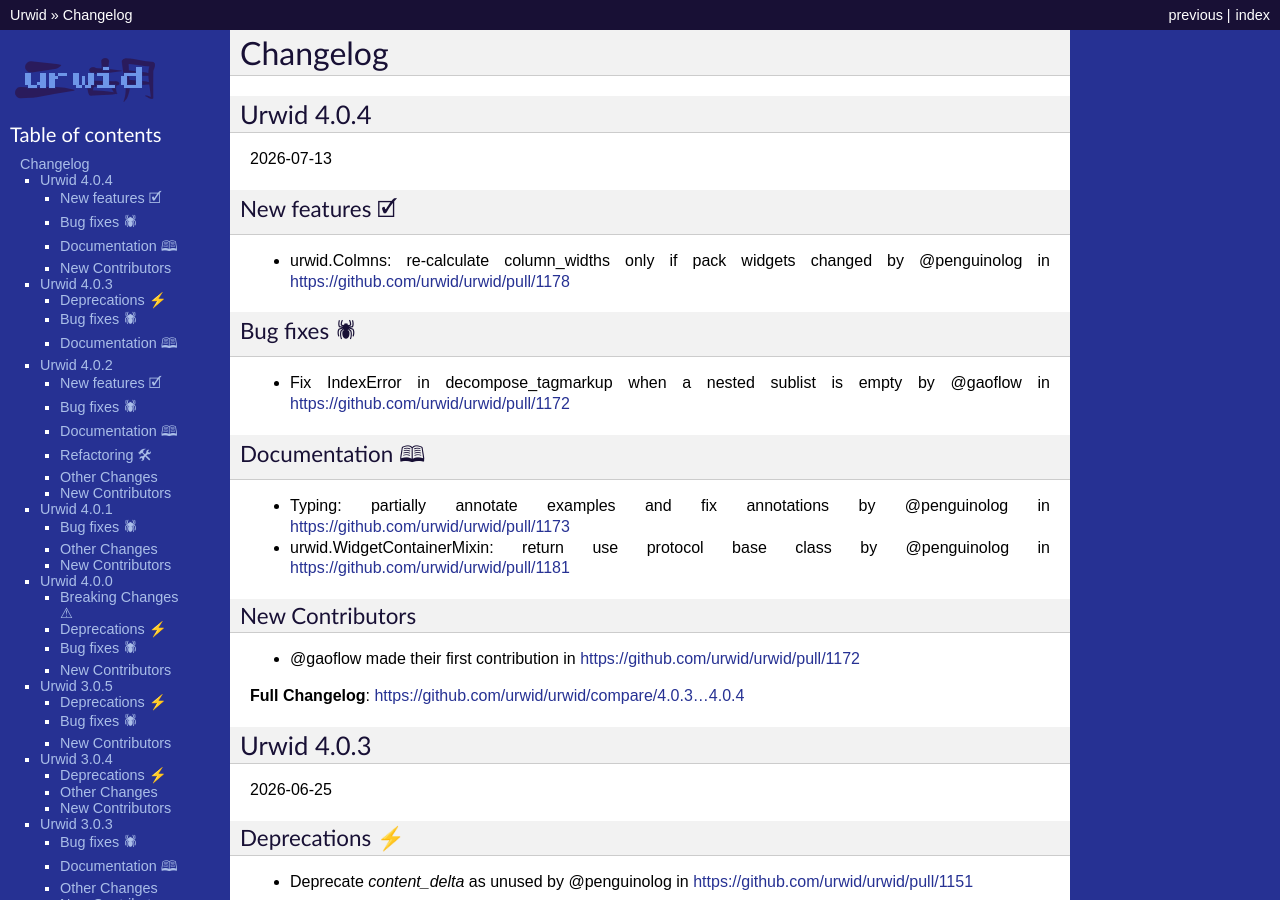
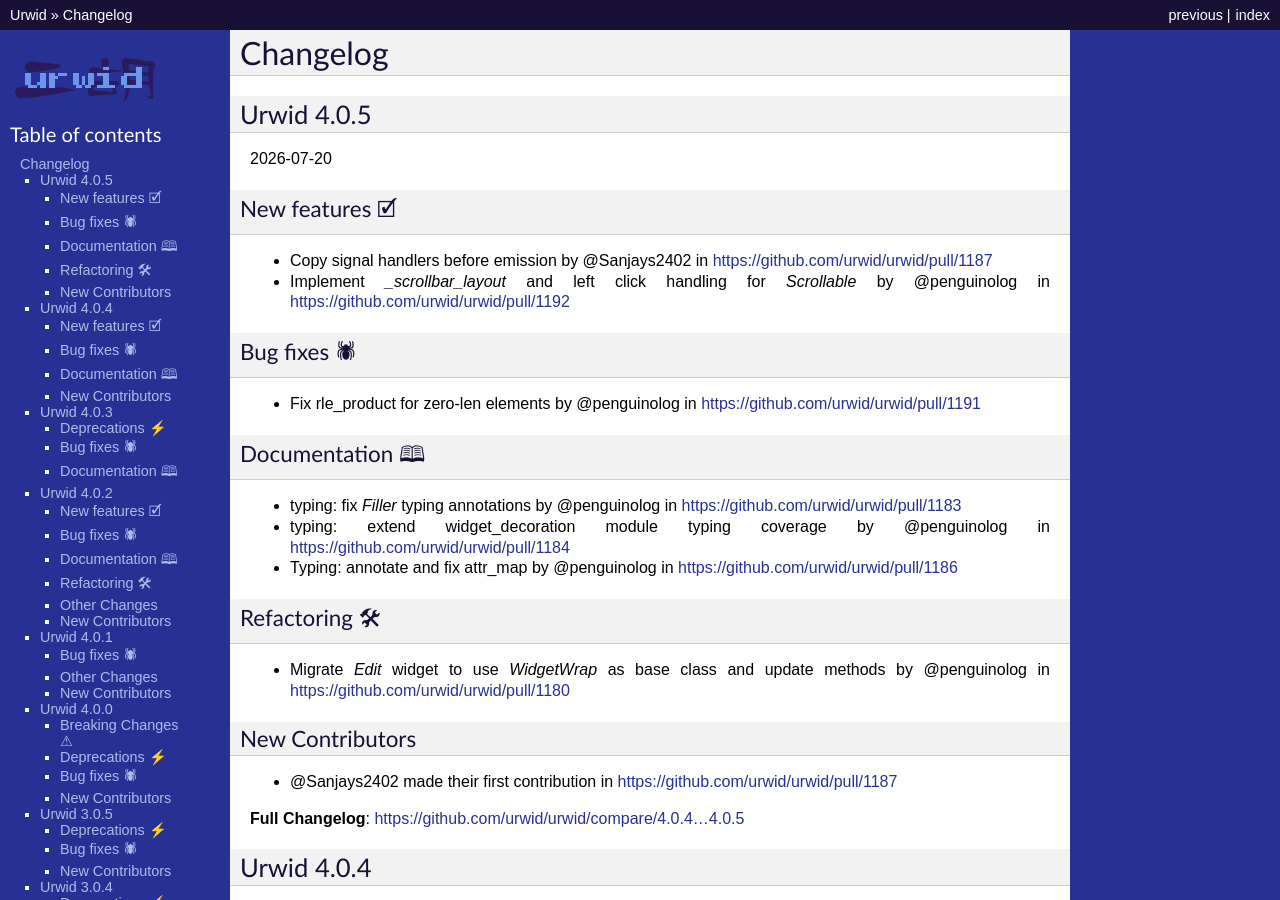
Before and after one commit to urwid/urwid, a Sphinx documentation site: the page built from docs/changelog.rst, in a window 1280 px wide and 900 px high. Built offline with Sphinx 7.4.7, drawn with Linux system fonts in a browser that asks for light colours.

Commit message:
Prepare changelog for 4.0.5 (#1193)

```diff
--- a/docs/changelog.rst
+++ b/docs/changelog.rst
@@ -1,6 +1,33 @@
 
 Changelog
 ---------
+
+Urwid 4.0.5
+===========
+
+2026-07-20
+
+New features 🗹
++++++++++++++++
+* Copy signal handlers before emission by @Sanjays2402 in https://github.com/urwid/urwid/pull/1187
+* Implement `_scrollbar_layout` and left click handling for `Scrollable` by @penguinolog in https://github.com/urwid/urwid/pull/1192
+Bug fixes 🕷
+++++++++++++
+* Fix rle_product for zero-len elements by @penguinolog in https://github.com/urwid/urwid/pull/1191
+Documentation 🕮
+++++++++++++++++
+* typing: fix `Filler` typing annotations by @penguinolog in https://github.com/urwid/urwid/pull/1183
+* typing: extend widget_decoration module typing coverage by @penguinolog in https://github.com/urwid/urwid/pull/1184
+* Typing: annotate and fix attr_map by @penguinolog in https://github.com/urwid/urwid/pull/1186
+Refactoring 🛠
+++++++++++++++
+* Migrate `Edit` widget to use `WidgetWrap` as base class and update methods by @penguinolog in https://github.com/urwid/urwid/pull/1180
+
+New Contributors
+++++++++++++++++
+* @Sanjays2402 made their first contribution in https://github.com/urwid/urwid/pull/1187
+
+**Full Changelog**: https://github.com/urwid/urwid/compare/4.0.4...4.0.5
 
 Urwid 4.0.4
 ===========
```
